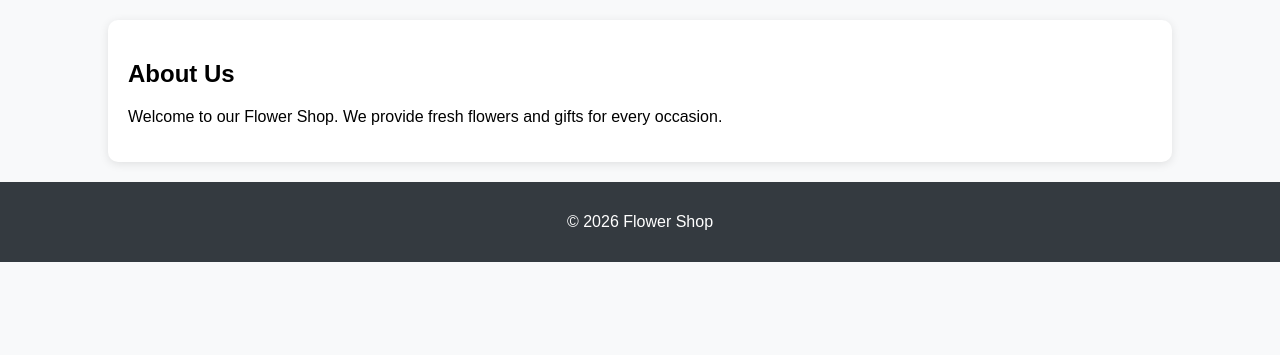
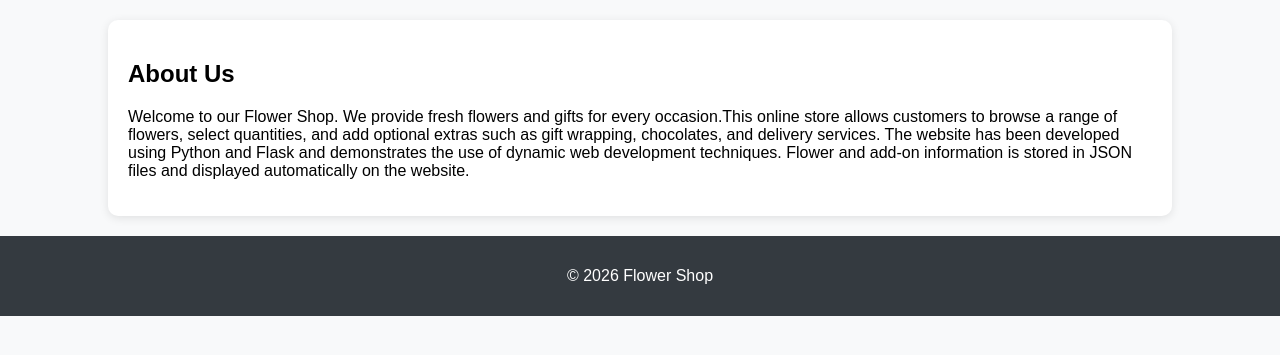
Before and after one commit to st26464-cyber/csc2_flask_practice, a Flask app: page /about in a window 1280 px wide. Shown: the part 139-494 px from the top of the page. Run offline with Flask 3, Linux system fonts and the light colour scheme.

Commit message:
Add more about description

```diff
--- a/Templates/about.html
+++ b/Templates/about.html
@@ -3,5 +3,7 @@
 {% block title %}About - Flower Shop{% endblock %}
 {% block content %}
 <h2>About Us</h2>
-<p>Welcome to our Flower Shop. We provide fresh flowers and gifts for every occasion.</p>
+<p>Welcome to our Flower Shop. We provide fresh flowers and gifts for every occasion.This online store allows customers to browse a range of flowers, select quantities, and add optional extras such as gift wrapping, chocolates, and delivery services.
+
+The website has been developed using Python and Flask and demonstrates the use of dynamic web development techniques. Flower and add-on information is stored in JSON files and displayed automatically on the website.</p>
 {% endblock %}
```
